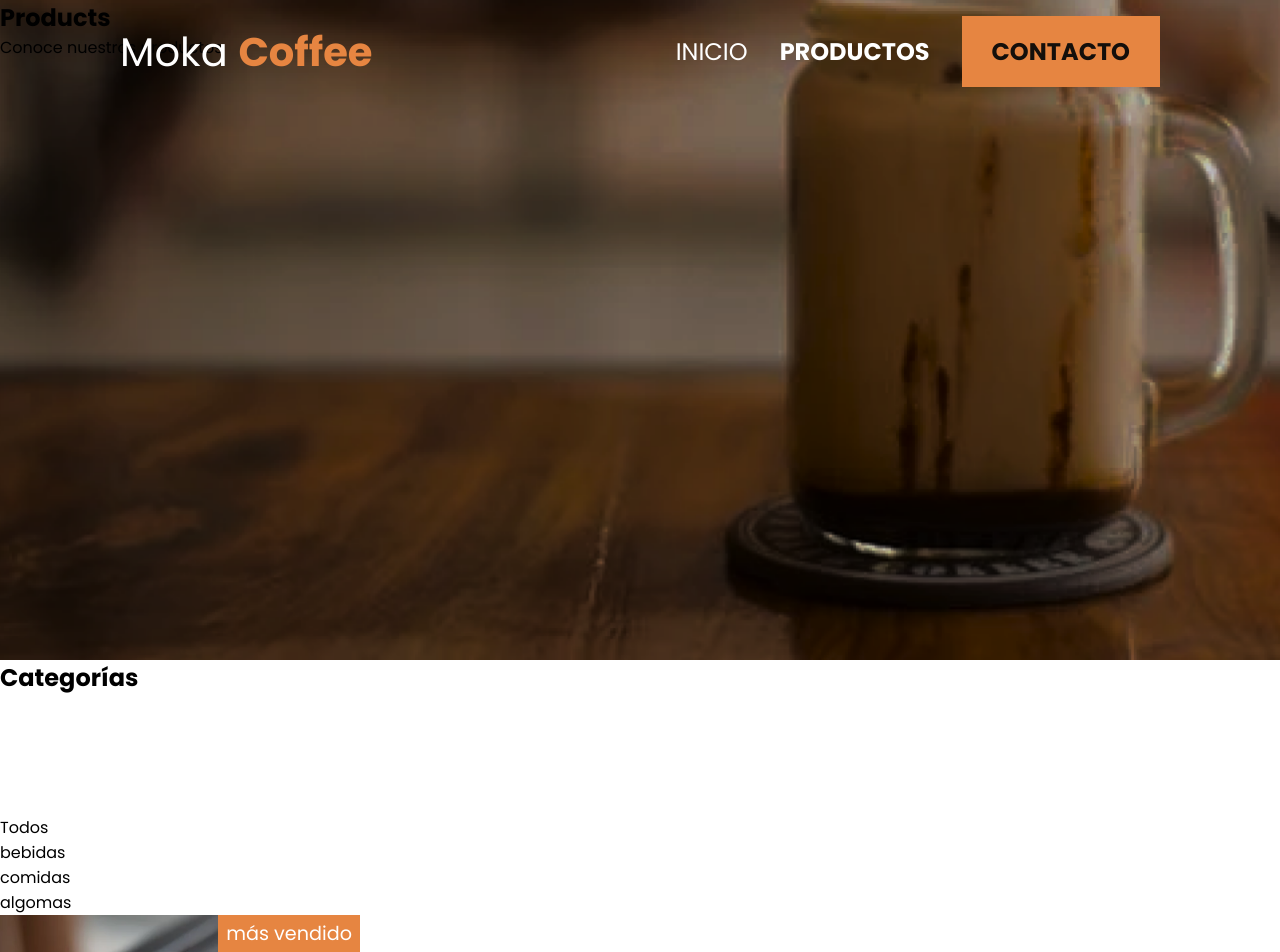
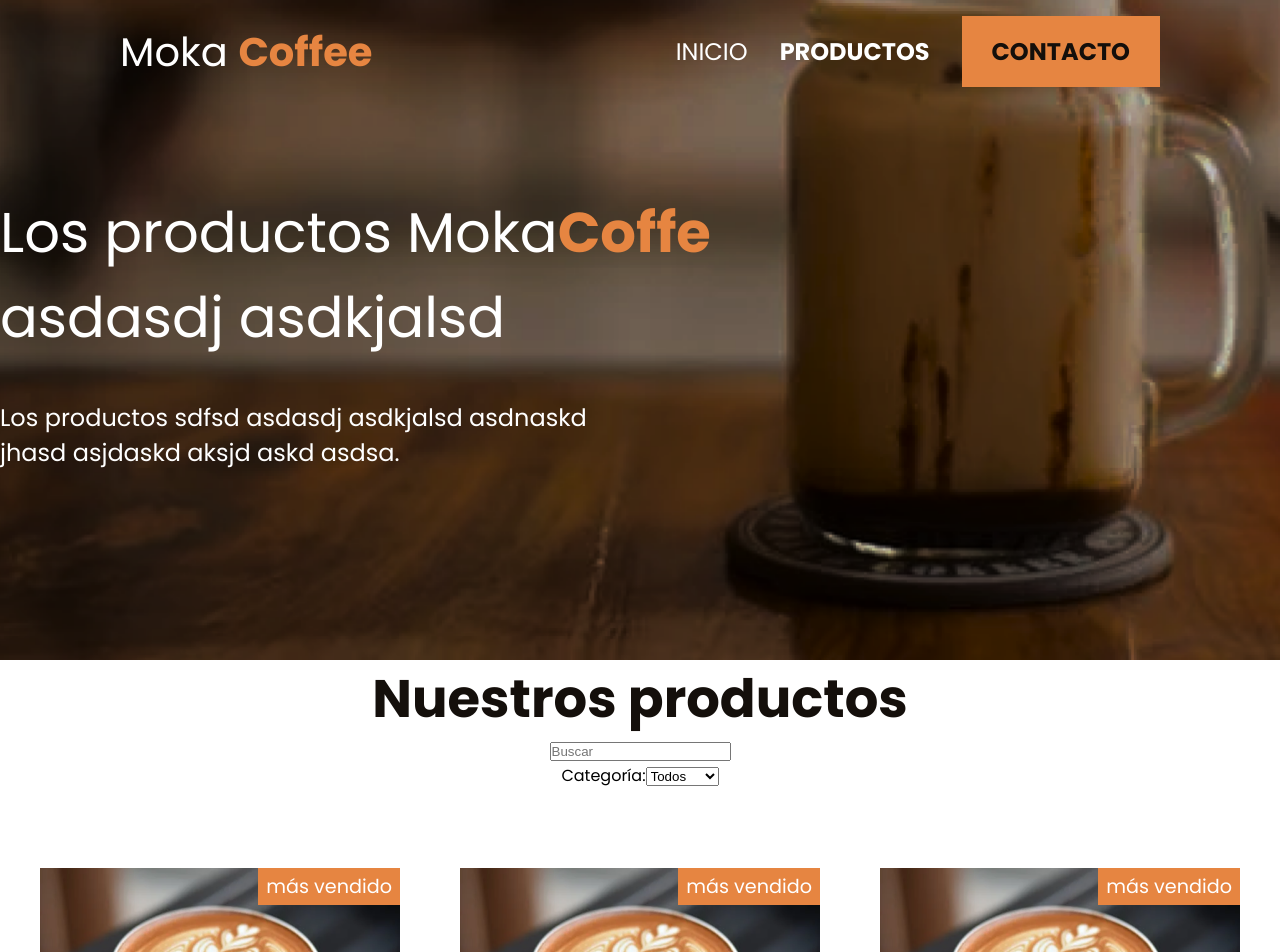
Before and after one commit to TomasSorgetti/landing-bss, a React (Vite) app: page /productos in a window 1280 px wide. Shown: the top 952 px of the page. Built offline with nearby package versions, Linux system fonts and the light colour scheme.

Commit message:
searchbar && categories filters

```diff
--- a/src/pages/products/Products.jsx
+++ b/src/pages/products/Products.jsx
@@ -1,9 +1,8 @@
 import styles from "./Products.module.css"
 import { Component } from 'react';
-import { getAllProducts } from '../../services/product.service';
+import { getAllProducts, getProductsByName, getProductsByCategory } from '../../services/product.service';
 import ProductCard from '../../components/product_card/ProductCard';
 import { getAllCategories } from "../../services/categories.service";
-import { getProductsByCategory } from "../../services/product.service";
 
 class Products extends Component {
     constructor(props) {
@@ -38,12 +37,36 @@ class Products extends Component {
     }
 
     searchProductsByCategory = (category) => {
+
         this.setState({
             loading: true
         })
         try {
             const getData = async () => {
-                await getProductsByCategory(category)
+                await getProductsByCategory(Number(category))
+                    .then((products) => {
+                        this.setState({
+                            products: products,
+                            loading: false,
+                        });
+                    })
+            }
+            getData()
+        } catch (error) {
+            console.log(error);
+            this.setState({
+                loading: false,
+            });
+        }
+    }
+    searchProductsByName = (name) => {
+
+        this.setState({
+            loading: true
+        })
+        try {
+            const getData = async () => {
+                await getProductsByName(name)
                     .then((products) => {
                         this.setState({
                             products: products,
@@ -64,20 +87,26 @@ class Products extends Component {
         return (
             <main>
                 <section className={styles.hero_banner}>
-                    <div>
-                        <h1>Products</h1>
-                        <p>Conoce nuestros productos</p>
+                    <div className={styles.wrapper}>
+                        <h1>Los productos Moka
+                            <span>Coffe</span> asdasdj asdkjalsd</h1>
+                        <p>Los productos sdfsd  asdasdj asdkjalsd asdnaskd jhasd asjdaskd aksjd askd  asdsa.</p>
                     </div>
                 </section>
-                <aside className={styles.sidebar}>
-                    <h2>Categorías</h2>
-                    <ul className={styles.categories_cont}>
-                        <li onClick={() => this.searchProductsByCategory(0)}>Todos</li>
-                        {this.state.categories?.map(({ id, name }) => (
-                            <li onClick={() => this.searchProductsByCategory(id)} key={id}>{name}</li>
+                <section className={styles.products}>
+                    <h2>Nuestros productos</h2>
+                    <div className={styles.filter_cont}>
+                        <input type="text" name="search" onChange={(event) => this.searchProductsByName(event.target.value)} placeholder="Buscar" />
+                        <div className={styles.category_cont}>
+                            <label htmlFor="category">Categoría:</label>
+                            <select name="category" onChange={(event) => this.searchProductsByCategory(event.target.value)}>
+                                <option value={0}>Todos</option>
+                                {this.state.categories?.map(({ name, id }) => (
+                                    <option key={id} value={id}>{name}</option>
                                 ))}
-                    </ul>
-                </aside>
+                            </select>
+                        </div>
+                    </div>
                     {this.state.loading && <h2>Cargando...</h2>}
                     <ul className={styles.products_cont}>
                         {this.state.products?.map(({ id, name, price, description, isBestSeller, image }) => (
@@ -91,6 +120,7 @@ class Products extends Component {
                             />
                         ))}
                     </ul>
+                </section>
             </main >
         );
     }
--- a/src/pages/products/Products.module.css
+++ b/src/pages/products/Products.module.css
@@ -3,8 +3,46 @@
     background-repeat: no-repeat;
     background-size: cover;
     height: 660px;
+    color: white;
 }
-.hero_banner
+
+.wrapper {
+    width: 100%;
+    max-width: 1440px;
+    margin: 0 auto;
+    height: 100%;
+    display: flex;
+    flex-direction: column;
+    justify-content: center;
+    align-items: start;
+    gap: 40px;
+}
+
+.wrapper h1 {
+    font-size: 3.5rem;
+    max-width: 760px;
+    font-weight: 400;
+}
+
+.wrapper h1 span {
+    color: #E68541;
+    font-weight: 700;
+}
+
+.wrapper p {
+    max-width: 600px;
+    font-size: 1.5rem;
+}
+
+.products {
+    text-align: center;
+}
+
+.products h2 {
+    color: #140F0B;
+    font-size: 3.3rem;
+}
+
 
 
 .products_cont {
--- a/src/services/product.service.js
+++ b/src/services/product.service.js
@@ -25,7 +25,8 @@ export const getBestSellersProducts = (limit) => {
     })
 }
 
-export const getProductsByCategory= (productCategory) => {
+export const getProductsByCategory = (productCategory) => {
+
     return new Promise((resolve) => {
         if(!productCategory) {
             resolve(products)
@@ -35,3 +36,16 @@ export const getProductsByCategory= (productCategory) => {
         }, 600);
     })
 }
+
+export const getProductsByName = (name) => {
+    return new Promise((resolve) => {
+        if(!name) {
+            resolve(products)
+        }
+        setTimeout(()=>{
+            resolve(products.filter((prod) =>
+            prod.name.toLowerCase().includes(name.toLowerCase())
+    ));
+        }, 600);
+    })
+}
```
Lines whose indentation alone changed are shown as unchanged.
